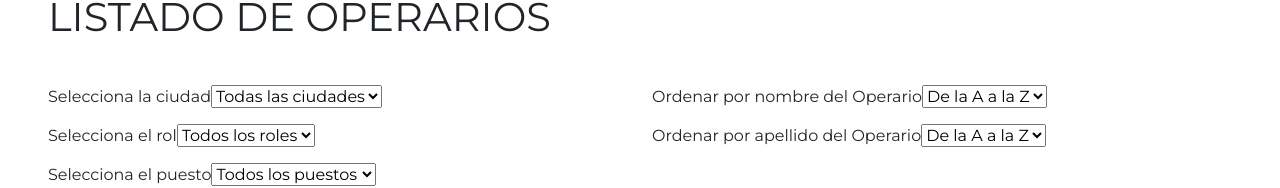
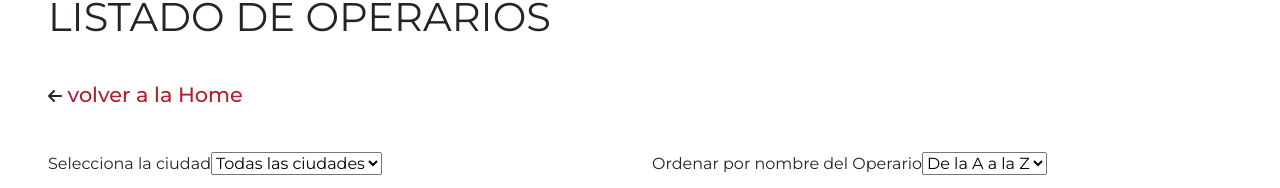
Before and after one commit to AliciaZP/front_constructora, an Angular app: page /workers in a window 1280 px wide. Shown: the part 190-378 px from the top of the page. Built offline with nearby package versions, Linux system fonts and the light colour scheme.

Commit message:
CSS enlace back a home

```diff
--- a/src/app/modules/constructions/pages/constructions/constructions.component.css
+++ b/src/app/modules/constructions/pages/constructions/constructions.component.css
@@ -2,6 +2,9 @@
     background-color: rgb(234, 234, 234)
 }
 
+.back {
+    cursor: pointer;
+}
 
 h1 {
     font-size: 3.5rem;
--- a/src/app/modules/constructions/pages/constructions/constructions.component.html
+++ b/src/app/modules/constructions/pages/constructions/constructions.component.html
@@ -1,6 +1,7 @@
 <section class="m-5">
     <h2 class="mb-5">LISTADO DE OBRAS</h2>
-
+    <i class="fa-solid fa-arrow-left "></i>
+    <h4 class="d-inline back" [routerLink]="['/home']"> volver a la Home</h4>
     <div id="filtros" class="my-4 p-1 row">
         <div class="col-6">
             <div class="row">
--- a/src/app/modules/workers/pages/workers/workers.component.css
+++ b/src/app/modules/workers/pages/workers/workers.component.css
@@ -12,3 +12,13 @@ h2 {
     font-size: 2.5rem;
 
 }
+
+.back {
+    cursor: pointer;
+}
+
+h4 {
+    font-size: 1.3rem;
+    font-weight: 500;
+    color: var(--color-main);
+}
--- a/src/app/modules/workers/pages/workers/workers.component.html
+++ b/src/app/modules/workers/pages/workers/workers.component.html
@@ -1,5 +1,7 @@
 <section class="m-5">
     <h2 class="mb-5">LISTADO DE OPERARIOS</h2>
+    <i class="fa-solid fa-arrow-left mb-5"></i>
+    <h4 class="d-inline back " [routerLink]="['/home']"> volver a la Home</h4>
     <div id="filtros" class="mb-5" class="row">
         <div class="col-6">
             <div class="mb-3">
```
